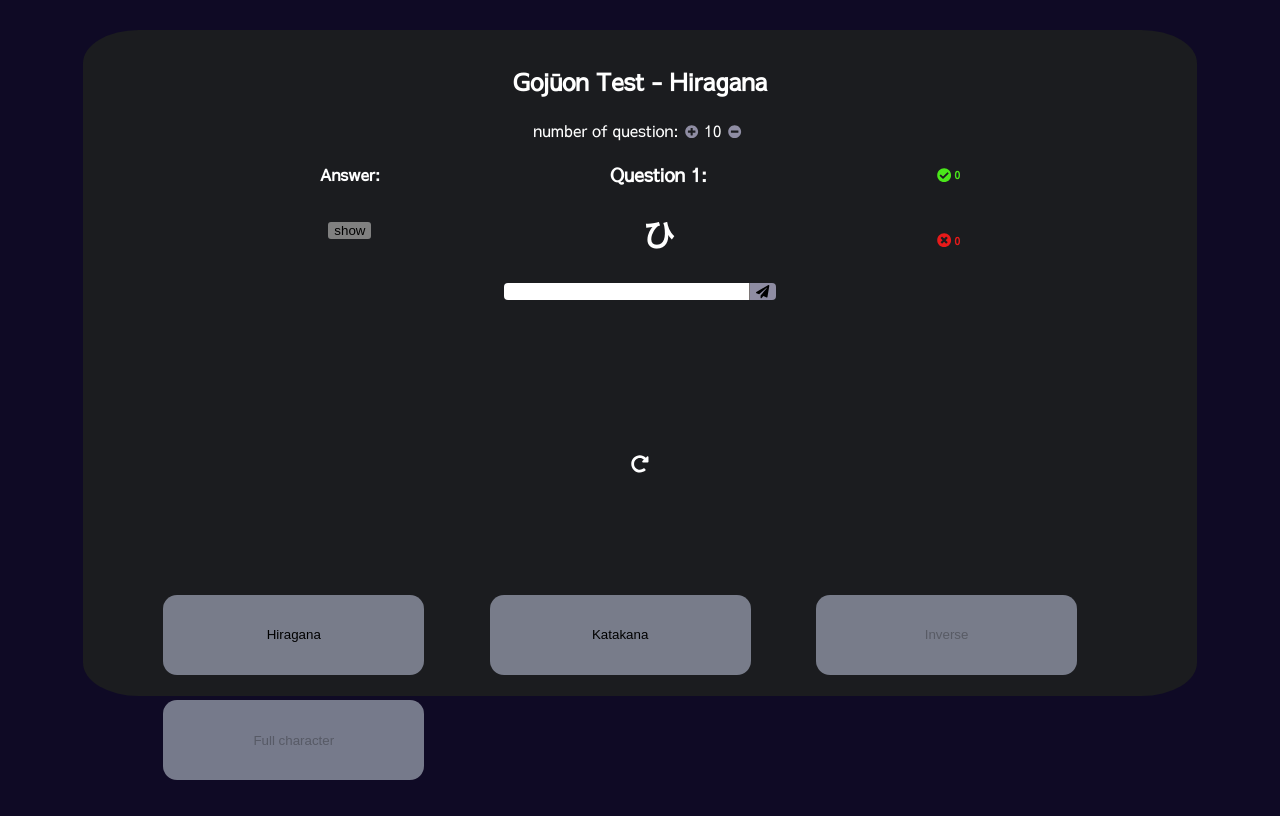
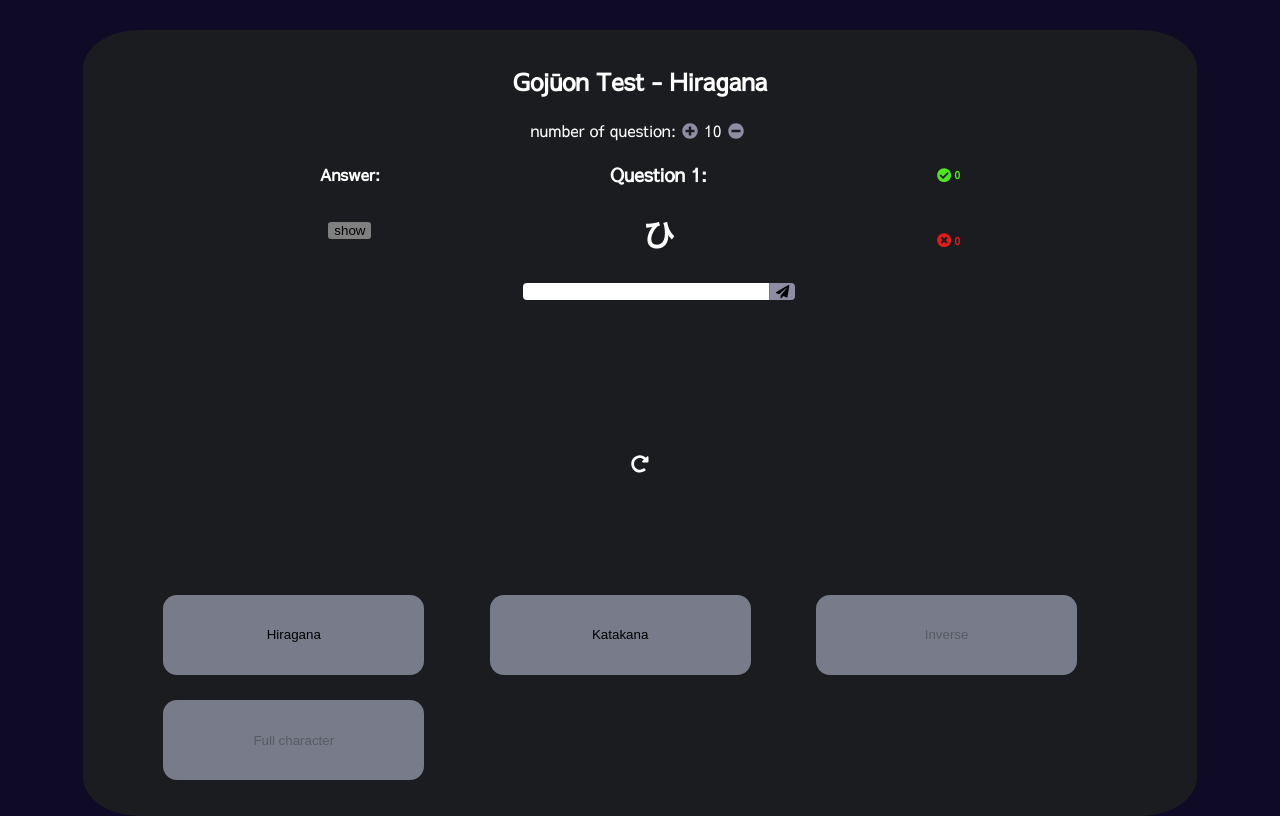
Before and after one commit to jimmalma/gojuonTest, a React (Create React App) app: page / in a window 1280 px wide. Built offline with nearby package versions, Linux system fonts and the light colour scheme.

Commit message:
modify css

```diff
--- a/src/App.css
+++ b/src/App.css
@@ -13,11 +13,12 @@ body {
 
 .App {
   width: 85vw;
-  height: 80vh;
+
   margin: 30px auto 0px auto;
   background-color: rgb(27, 28, 31);
   border-radius: 5%;
   padding: 1vw;
+  overflow: auto;
 }
 
 .randomHiragana {
@@ -36,6 +37,7 @@ body {
 .n_question {
   background-color: rgba(0, 0, 0, 0);
   color: #8f8da3;
+  font-size: 1rem;
 }
 
 .n_question:hover {
@@ -88,6 +90,14 @@ input {
   background-color: #ffffff;
   border-right: 1px solid rgb(124, 118, 118);
   margin-top: 2%;
+  margin-left: 3vw;
+}
+
+.ansRecord {
+  margin-top: 5vh;
+  background-color: #3a3942;
+  border-radius: 15px;
+  padding: 1vh;
 }
 
 .hidden {
--- a/src/Components/AnsRecord.js
+++ b/src/Components/AnsRecord.js
@@ -9,7 +9,7 @@ import hiragana from "../hiragana";
 
 const AnsRecord = ({ isHidden, qList, correctRecord, incorrectRecord }) => {
   return (
-    <table className={isHidden ? "hidden" : ""}>
+    <table className={isHidden ? "hidden" : "ansRecord"}>
       <tr>
         <th>Question</th>
         <th>Answer</th>
--- a/src/Components/KatakanaAnsRecord.js
+++ b/src/Components/KatakanaAnsRecord.js
@@ -9,7 +9,7 @@ import katakana from "../katakana";
 
 const AnsRecord = ({ isHidden, qList, correctRecord, incorrectRecord }) => {
   return (
-    <table className={isHidden ? "hidden" : ""}>
+    <table className={isHidden ? "hidden" : "ansRecord"}>
       <tr>
         <th>Question</th>
         <th>Answer</th>
```
